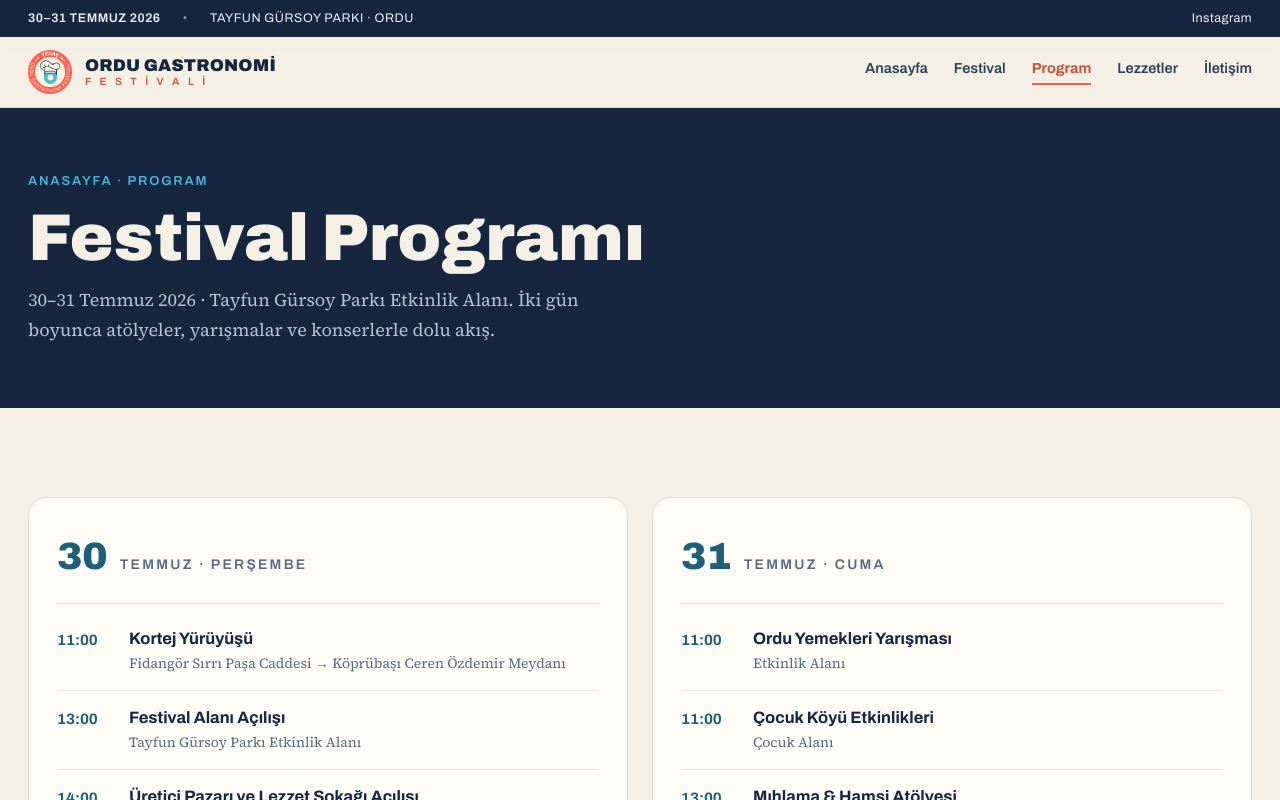
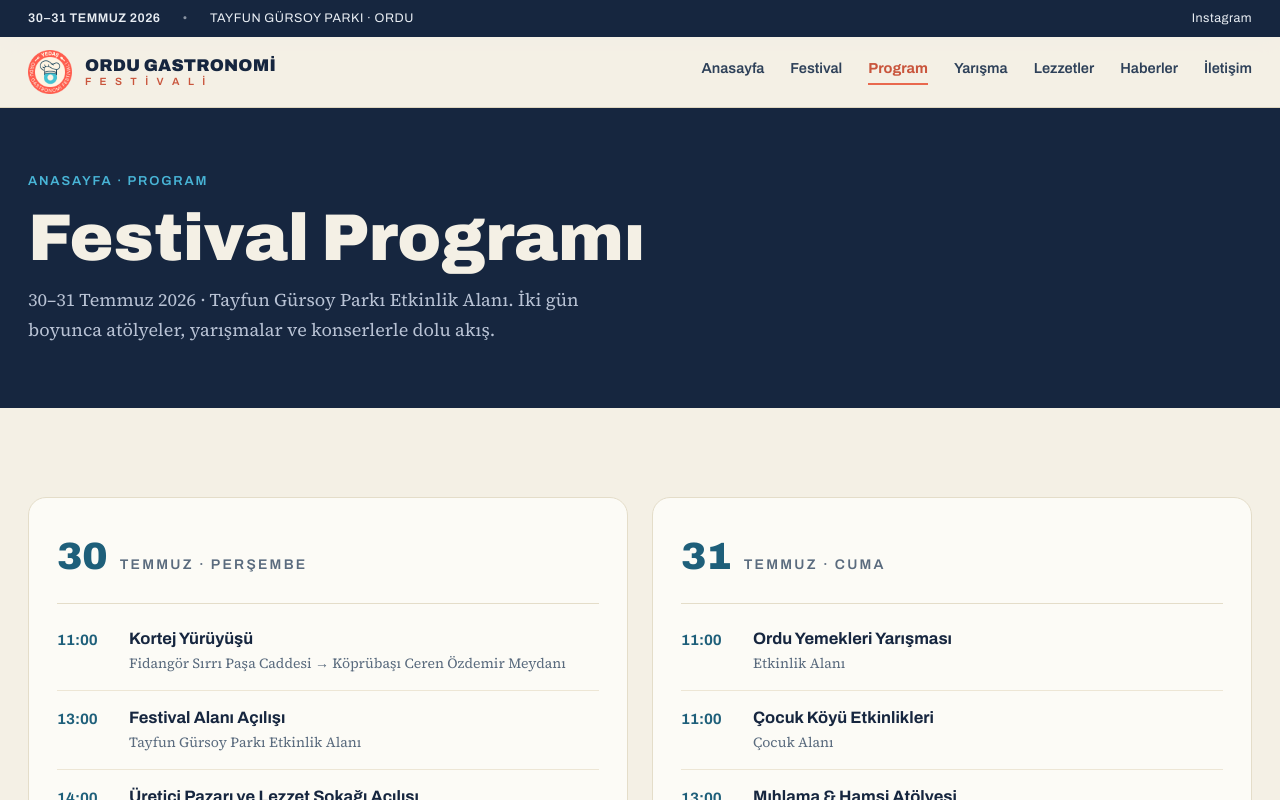
Before and after one commit to ImAnurath/gastrordu, a Next.js app: page /program in a window 1280 px wide. Shown: the top 800 px of the page. Built offline with nearby package versions, Linux system fonts and the light colour scheme.

Commit message:
feat(nav): add Yarisma and Haberler to header nav and footer quick links

```diff
--- a/src/components/Footer.tsx
+++ b/src/components/Footer.tsx
@@ -5,7 +5,9 @@
   { label: 'Anasayfa', href: '/' },
   { label: 'Festival Hakkında', href: '/festival' },
   { label: 'Program', href: '/program' },
+  { label: 'Yarışma', href: '/yarisma' },
   { label: 'Lezzetler', href: '/lezzetler' },
+  { label: 'Haberler', href: '/haberler' },
 ] as const
 
 export function Footer() {
--- a/src/components/Header.tsx
+++ b/src/components/Header.tsx
@@ -5,13 +5,15 @@
 import { festival } from '@/content/festival'
 
 export type ActivePage =
-  | 'home' | 'festival' | 'program' | 'lezzetler' | 'iletisim'
+  | 'home' | 'festival' | 'program' | 'yarisma' | 'lezzetler' | 'haberler' | 'iletisim'
 
 const NAV = [
   { key: 'home', label: 'Anasayfa', href: '/' },
   { key: 'festival', label: 'Festival', href: '/festival' },
   { key: 'program', label: 'Program', href: '/program' },
+  { key: 'yarisma', label: 'Yarışma', href: '/yarisma' },
   { key: 'lezzetler', label: 'Lezzetler', href: '/lezzetler' },
+  { key: 'haberler', label: 'Haberler', href: '/haberler' },
   { key: 'iletisim', label: 'İletişim', href: '/iletisim' },
 ] as const
 
```
Also changed, not shown: 2 other files (tests, documents, lock files or other folders).
